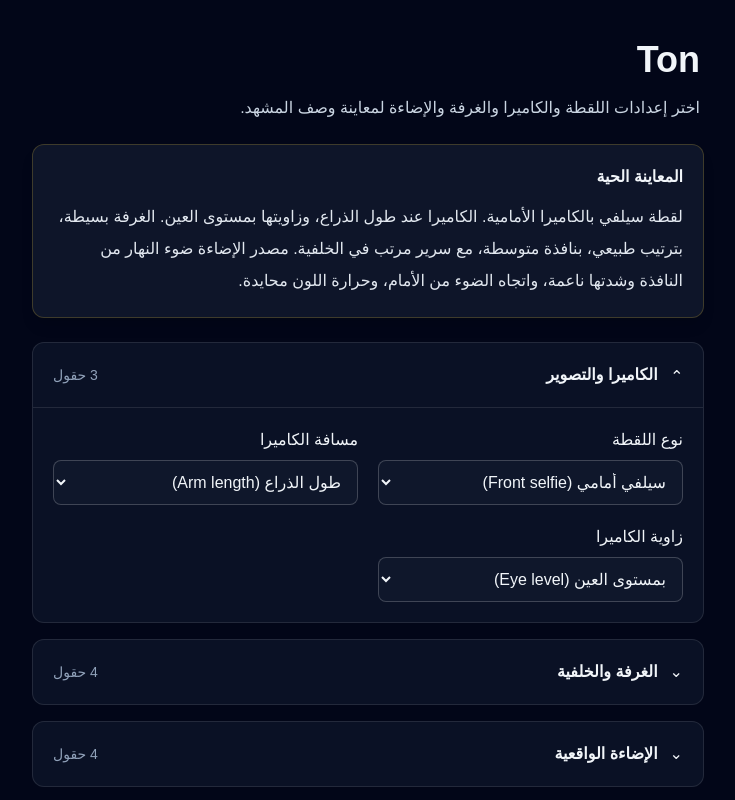
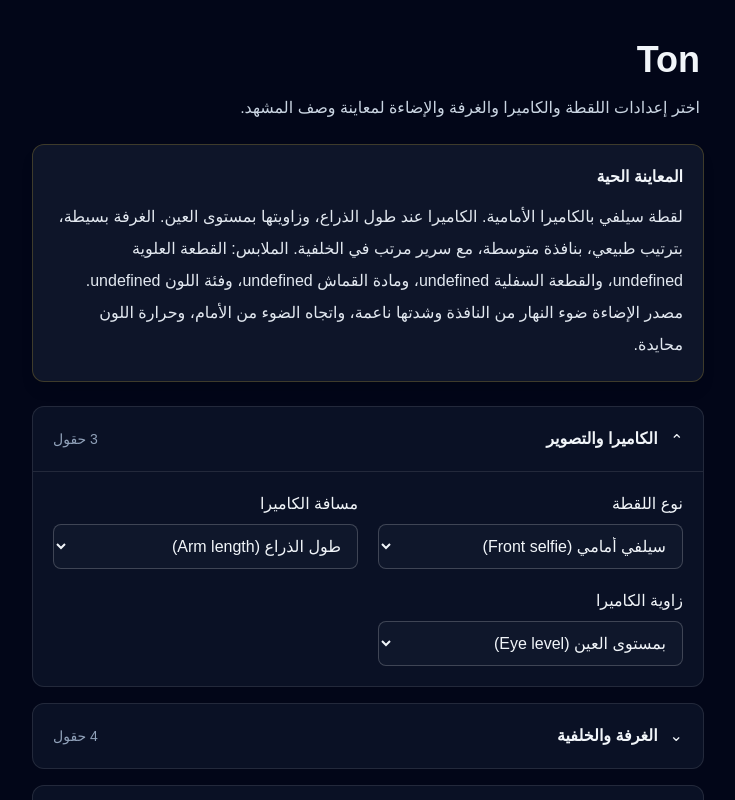
Before and after one commit to EmadAden77/Ton, a Next.js app: page / in a window 1280 px wide. Shown: the top 800 px of the page, without its empty margins (272-1007 px from the left). Built offline with nearby package versions, Linux system fonts and the light colour scheme.

Commit message:
feat(clothing): include garment descriptions in Arabic prompt

```diff
--- a/src/features/prompt-studio/promptBuilder.ts
+++ b/src/features/prompt-studio/promptBuilder.ts
@@ -58,6 +58,60 @@ const roomWindowLabels: Record<SceneState["roomWindow"], string> = {
   large: "بنافذة كبيرة",
 };
 
+const clothingTopLabels: Record<SceneState["clothingTop"], string> = {
+  // تي شيرت.
+  "t-shirt": "تي شيرت",
+  // قميص.
+  shirt: "قميص",
+  // هودي.
+  hoodie: "هودي",
+  // بلوزة نوم.
+  "pajama-top": "بلوزة نوم",
+  // كنزة.
+  sweater: "كنزة",
+  // قميص بلا أكمام.
+  "tank-top": "قميص بلا أكمام",
+};
+
+const clothingBottomLabels: Record<SceneState["clothingBottom"], string> = {
+  // بنطال جينز.
+  jeans: "بنطال جينز",
+  // شورت.
+  shorts: "شورت",
+  // بنطال نوم.
+  "pajama-pants": "بنطال نوم",
+  // بنطال رياضي.
+  sweatpants: "بنطال رياضي",
+  // خارج الإطار.
+  "none-visible": "غير ظاهرة في الإطار",
+};
+
+const clothingMaterialLabels: Record<SceneState["clothingMaterial"], string> = {
+  // قطن.
+  cotton: "قطن",
+  // دنيم.
+  denim: "دنيم",
+  // صوف.
+  wool: "صوف",
+  // بوليستر.
+  polyester: "بوليستر",
+  // كتان.
+  linen: "كتان",
+};
+
+const clothingColorLabels: Record<SceneState["clothingColor"], string> = {
+  // ألوان محايدة.
+  neutral: "محايدة",
+  // ألوان داكنة.
+  dark: "داكنة",
+  // ألوان فاتحة.
+  light: "فاتحة",
+  // ألوان ترابية.
+  "earth-tone": "ترابية",
+  // ألوان باستيل.
+  pastel: "باستيل",
+};
+
 const lightingSources: Record<SceneState["lightingSource"], string> = {
   // ضوء النهار من النافذة.
   "window-day": "ضوء النهار من النافذة",
@@ -107,5 +161,5 @@ export function buildPromptArabic(state: SceneState): string {
       ? "مصباح جانبي"
       : lightingSources[state.lightingSource];
 
-  return `لقطة ${shotTypes[state.shotType]}. الكاميرا ${cameraDistances[state.cameraDistance]}، وزاويتها ${cameraAngles[state.cameraAngle]}. الغرفة ${roomTypes[state.roomType]}، ${roomCleanlinessLabels[state.roomCleanliness]}، ${roomWindowLabels[state.roomWindow]}${bedDescription}. مصدر الإضاءة ${lightingSourceDescription} وشدتها ${lightingIntensities[state.lightingIntensity]}، واتجاه الضوء ${lightingDirections[state.lightingDirection]}، وحرارة اللون ${colorTemperatures[state.colorTemperature]}.`;
+  return `لقطة ${shotTypes[state.shotType]}. الكاميرا ${cameraDistances[state.cameraDistance]}، وزاويتها ${cameraAngles[state.cameraAngle]}. الغرفة ${roomTypes[state.roomType]}، ${roomCleanlinessLabels[state.roomCleanliness]}، ${roomWindowLabels[state.roomWindow]}${bedDescription}. الملابس: القطعة العلوية ${clothingTopLabels[state.clothingTop]}، والقطعة السفلية ${clothingBottomLabels[state.clothingBottom]}، ومادة القماش ${clothingMaterialLabels[state.clothingMaterial]}، وفئة اللون ${clothingColorLabels[state.clothingColor]}. مصدر الإضاءة ${lightingSourceDescription} وشدتها ${lightingIntensities[state.lightingIntensity]}، واتجاه الضوء ${lightingDirections[state.lightingDirection]}، وحرارة اللون ${colorTemperatures[state.colorTemperature]}.`;
 }
```
